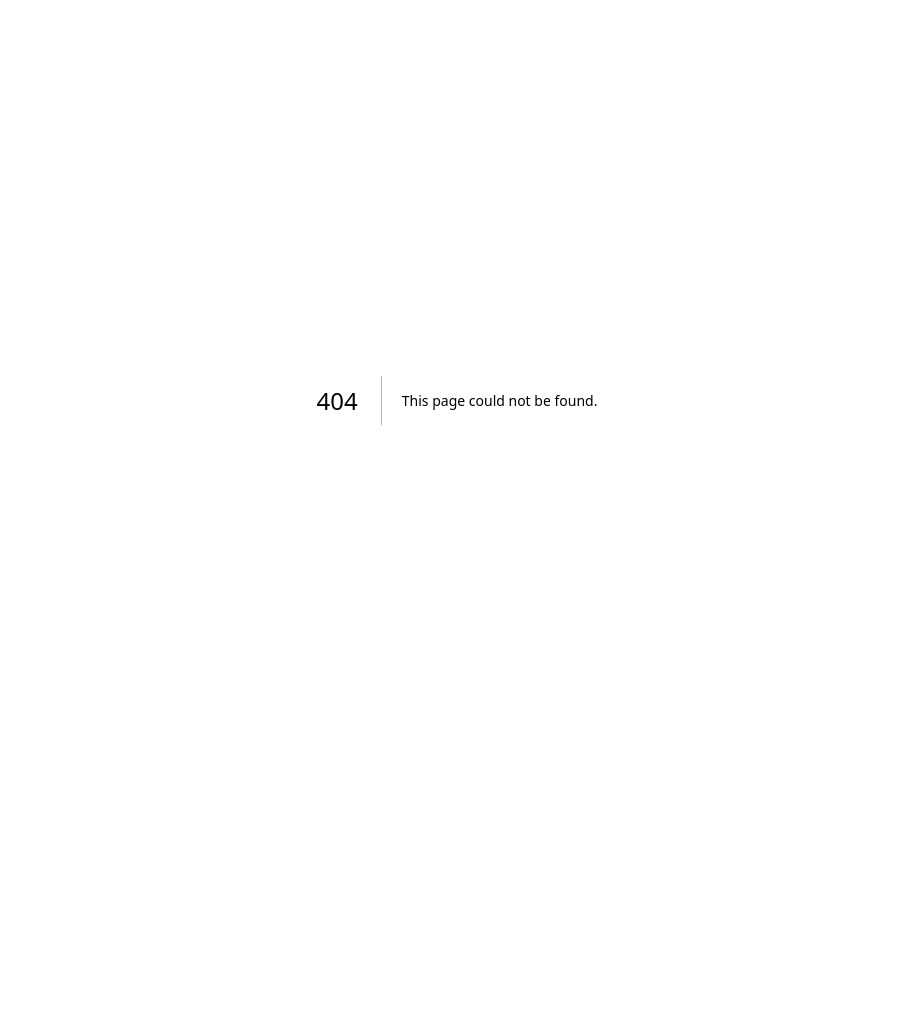
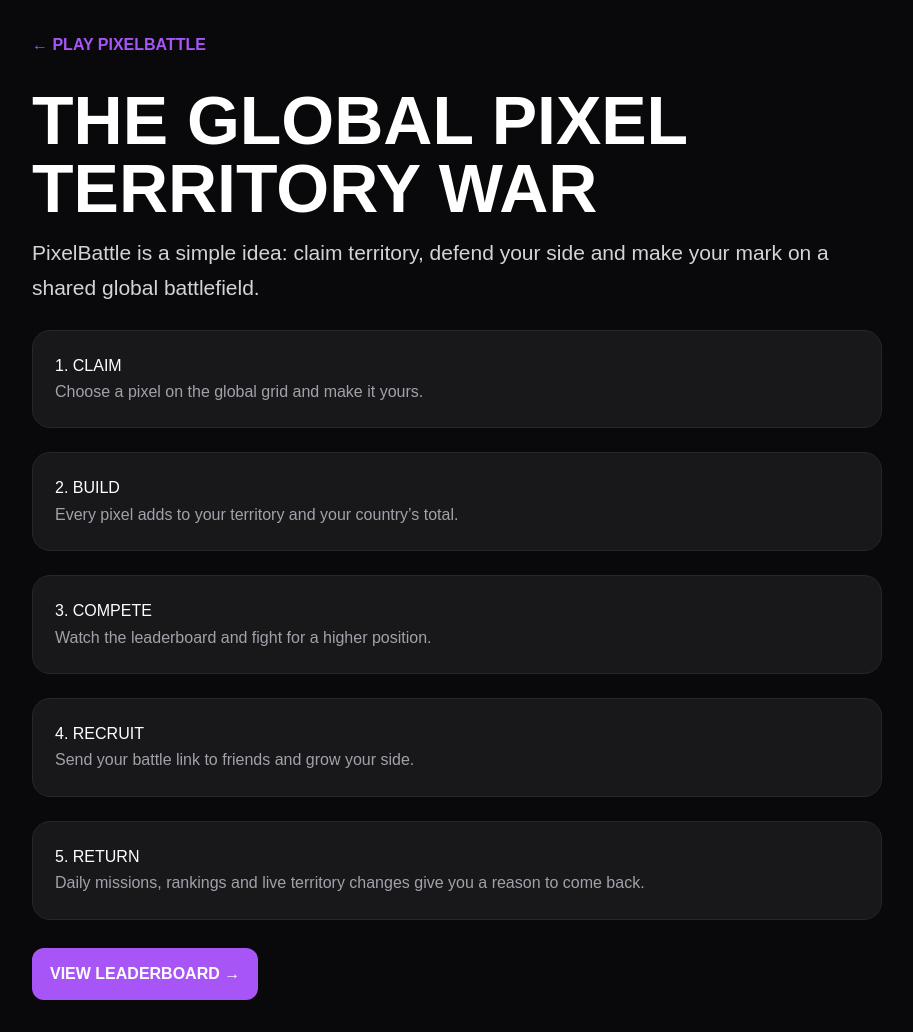
Before and after one commit to CaroDream/pixelbattle, a Next.js app: page /how-to-play in a window 1280 px wide. Before the commit this address had no page. Shown: the whole page, without its empty margins (183-1096 px from the left). Before the commit the page ends 800 px from the top, so only its background shows below. Built offline with nearby package versions, Linux system fonts and the light colour scheme.

Commit message:
feat: add SEO-friendly how-to-play landing page

```diff
--- /dev/null
+++ b/app/how-to-play/page.tsx
@@ -0,0 +1,9 @@
+export const metadata = { title: 'How to Play PixelBattle — Global Pixel Territory War', description: 'Learn how to claim pixels, build territory, compete for the leaderboard and recruit your country in PixelBattle.' };
+
+export default function HowToPlay(){return <main style={{minHeight:'100vh',background:'#09090b',color:'#fff',padding:'32px 18px',fontFamily:'Arial,sans-serif'}}><article style={{maxWidth:850,margin:'0 auto',lineHeight:1.65}}>
+<a href="/" style={{color:'#a855f7',textDecoration:'none',fontWeight:800}}>← PLAY PIXELBATTLE</a>
+<h1 style={{fontSize:'clamp(38px,8vw,68px)',lineHeight:1,margin:'28px 0 14px',fontWeight:900}}>THE GLOBAL PIXEL TERRITORY WAR</h1>
+<p style={{fontSize:21,color:'#d4d4d8'}}>PixelBattle is a simple idea: claim territory, defend your side and make your mark on a shared global battlefield.</p>
+{[['1. CLAIM','Choose a pixel on the global grid and make it yours.'],['2. BUILD','Every pixel adds to your territory and your country’s total.'],['3. COMPETE','Watch the leaderboard and fight for a higher position.'],['4. RECRUIT','Send your battle link to friends and grow your side.'],['5. RETURN','Daily missions, rankings and live territory changes give you a reason to come back.']].map(([h,p])=><section key={h} style={{marginTop:24,padding:22,borderRadius:18,background:'#18181b',border:'1px solid #27272a'}}><h2 style={{marginTop:0}}>{h}</h2><p style={{marginBottom:0,color:'#a1a1aa'}}>{p}</p></section>)}
+<div style={{marginTop:28}}><a href="/leaderboard" style={{display:'inline-block',padding:'13px 18px',borderRadius:12,background:'#a855f7',color:'#fff',fontWeight:800,textDecoration:'none'}}>VIEW LEADERBOARD →</a></div>
+</article></main>}
```
